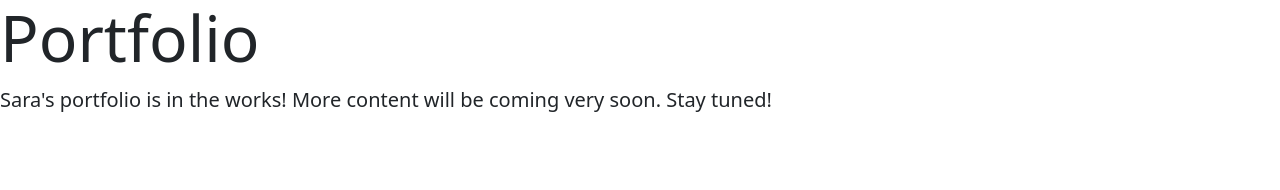
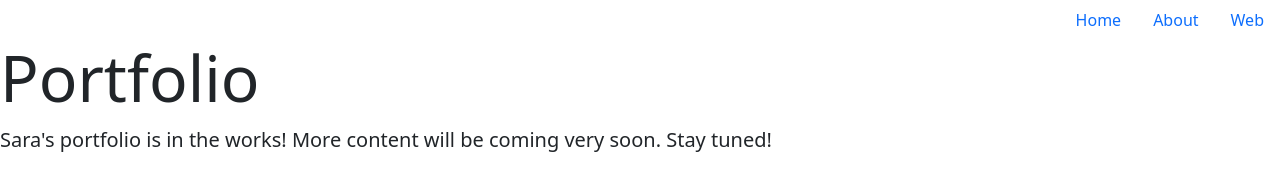
Before and after one commit to scrowbridge/portfolio, a plain HTML site: page index.html in a window 1280 px wide. Drawn offline with nearby package versions, Linux system fonts and the light colour scheme.

Commit message:
Navigation

```diff
--- a/index.html
+++ b/index.html
@@ -6,14 +6,33 @@
 <link href="https://cdn.jsdelivr.net/npm/bootstrap@5.0.0-beta1/dist/css/bootstrap.min.css" rel="stylesheet" integrity="sha384-giJF6kkoqNQ00vy+HMDP7azOuL0xtbfIcaT9wjKHr8RbDVddVHyTfAAsrekwKmP1" crossorigin="anonymous">
 
 <link href="style.css" rel="stylesheet" type="text/css" >
-<title>SARA | Web Design Portfolio</title>
+	<title>SARA | Web Design Portfolio</title>
 </head>
 
 <body>
+<header>
+	<ul class="nav justify-content-end">
+	  <li class="nav-item">
+		<a class="nav-link active" aria-current="page" href="index.html">Home</a>
+	  </li>
+	  <li class="nav-item">
+		<a class="nav-link" href="about.html">About</a>
+	  </li>
+	  <li class="nav-item">
+		<a class="nav-link" href="web.html">Web</a>
+	  </li>
 
-<h1 class="display-3">Portfolio</h1>
+	</ul>
 
-<p class="lead">Sara's portfolio is in the works! More content will be coming very soon. Stay tuned!</p>
+</header>
+<main>
+	<h1 class="display-3">Portfolio</h1>
+
+	<p class="lead">Sara's portfolio is in the works! More content will be coming very soon. Stay tuned!</p>
+</main>
+<footer>
+
+</footer>
 <script src="https://cdn.jsdelivr.net/npm/bootstrap@5.0.0-beta1/dist/js/bootstrap.bundle.min.js" integrity="sha384-ygbV9kiqUc6oa4msXn9868pTtWMgiQaeYH7/t7LECLbyPA2x65Kgf80OJFdroafW" crossorigin="anonymous"></script>
 </body>
 </html>
```
